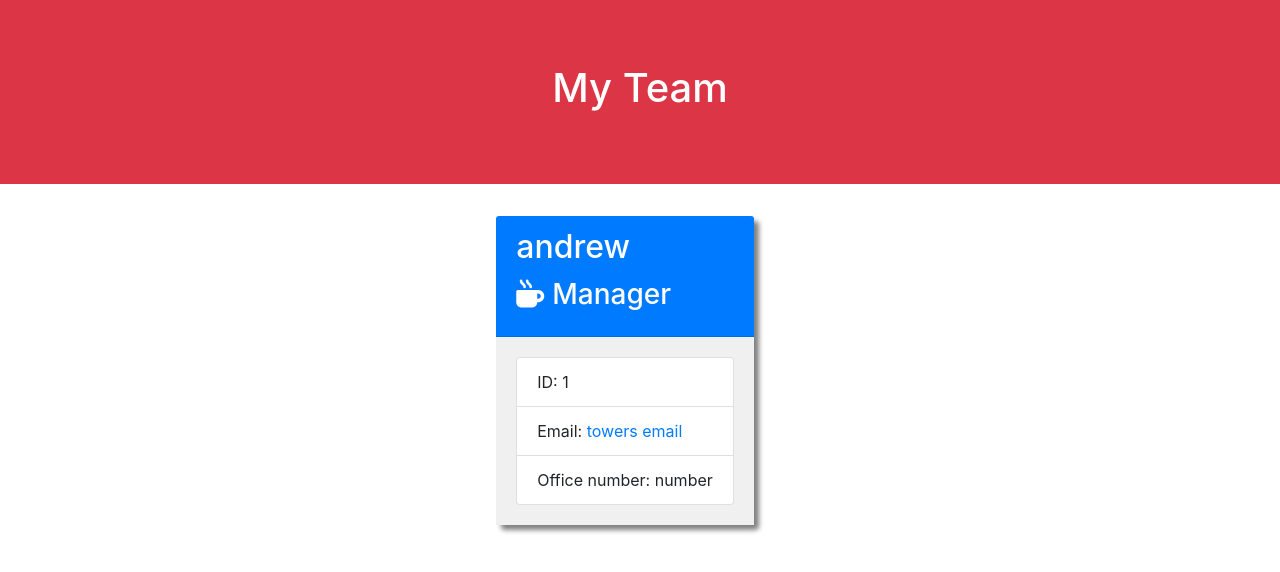
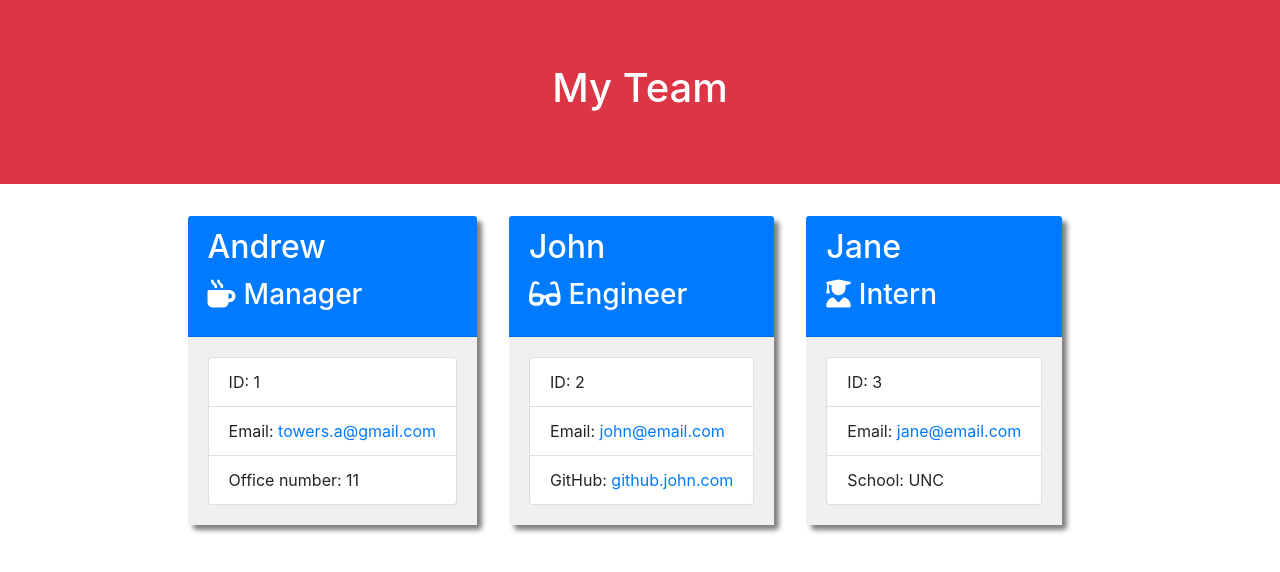
Before and after one commit to glo6al/Object-Oriented-Programming-Team-Profile-Generator, a website: page src/index.html in a window 1280 px wide. Drawn offline with nearby package versions, Linux system fonts and the light colour scheme; files that its build step writes are made by us from their sources.

```diff
--- a/src/index.html
+++ b/src/index.html
@@ -25,14 +25,42 @@
 
 <div class="card employee-card">
     <div class="card-header bg-primary text-white">
-        <h2 class="card-title">andrew</h2>
+        <h2 class="card-title">Andrew</h2>
         <h3 class="card-title"><i class="fas fa-mug-hot mr-2"></i>Manager</h3>
     </div>
     <div class="card-body">
         <ul class="list-group">
             <li class="list-group-item">ID: 1</li>
-            <li class="list-group-item">Email: <a href="mailto:towers email">towers email</a></li>
-            <li class="list-group-item">Office number: number</li>
+            <li class="list-group-item">Email: <a href="mailto:towers.a@gmail.com">towers.a@gmail.com</a></li>
+            <li class="list-group-item">Office number: 11</li>
+        </ul>
+    </div>
+</div>
+
+<div class="card employee-card">
+    <div class="card-header bg-primary text-white">
+        <h2 class="card-title">John</h2>
+        <h3 class="card-title"><i class="fas fa-glasses mr-2"></i>Engineer</h3>
+    </div>
+    <div class="card-body">
+        <ul class="list-group">
+            <li class="list-group-item">ID: 2</li>
+            <li class="list-group-item">Email: <a href="mailto:john@email.com">john@email.com</a></li>
+            <li class="list-group-item">GitHub: <a href="https://github.com/github.john.com" target="_blank" rel="noopener noreferrer">github.john.com</a></li>
+        </ul>
+    </div>
+</div>
+
+<div class="card employee-card">
+    <div class="card-header bg-primary text-white">
+        <h2 class="card-title">Jane</h2>
+        <h3 class="card-title"><i class="fas fa-user-graduate mr-2"></i>Intern</h3>
+    </div>
+    <div class="card-body">
+        <ul class="list-group">
+            <li class="list-group-item">ID: 3</li>
+            <li class="list-group-item">Email: <a href="mailto:jane@email.com">jane@email.com</a></li>
+            <li class="list-group-item">School: UNC</li>
         </ul>
     </div>
 </div>
```
Also changed, not shown: README.md.
